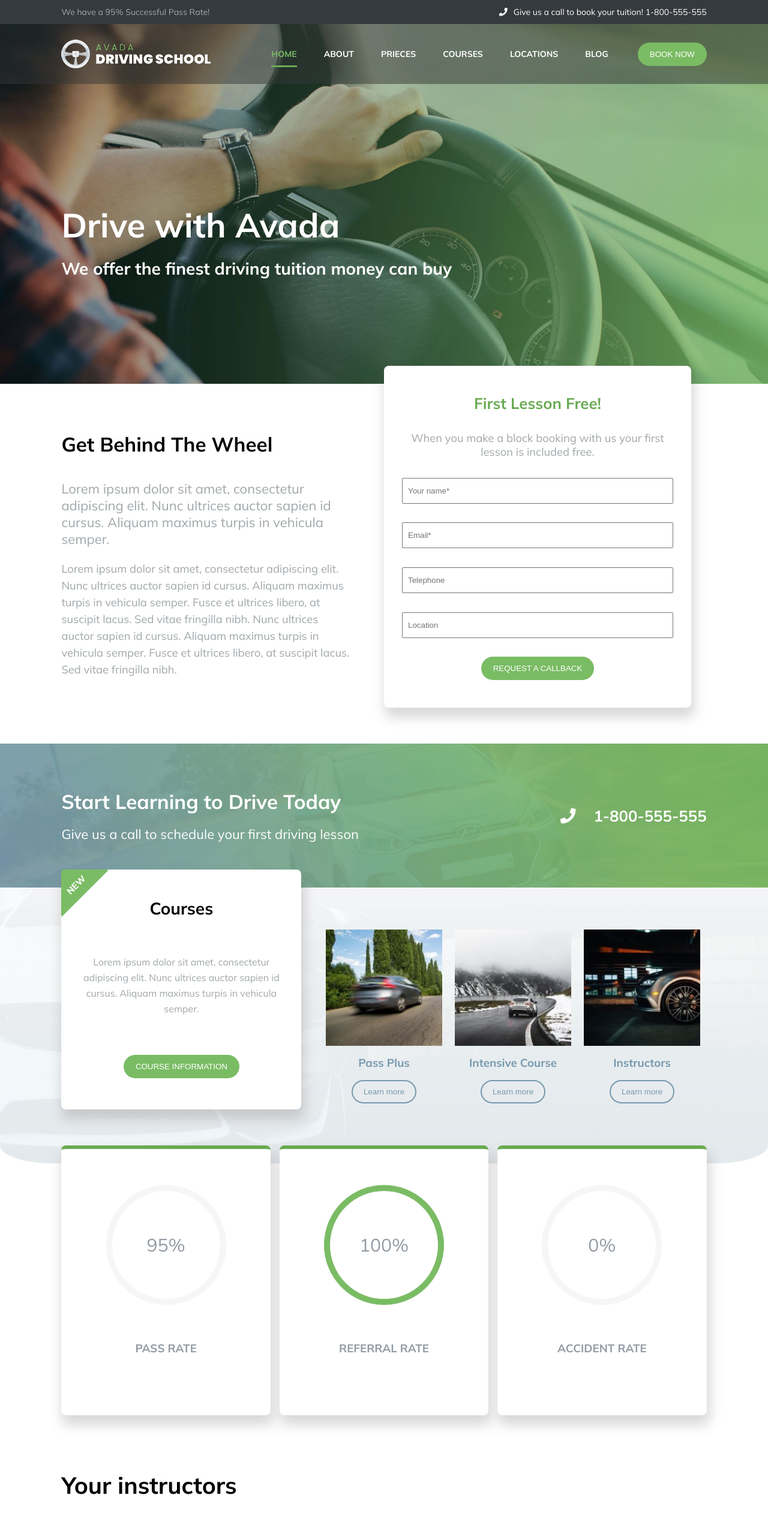
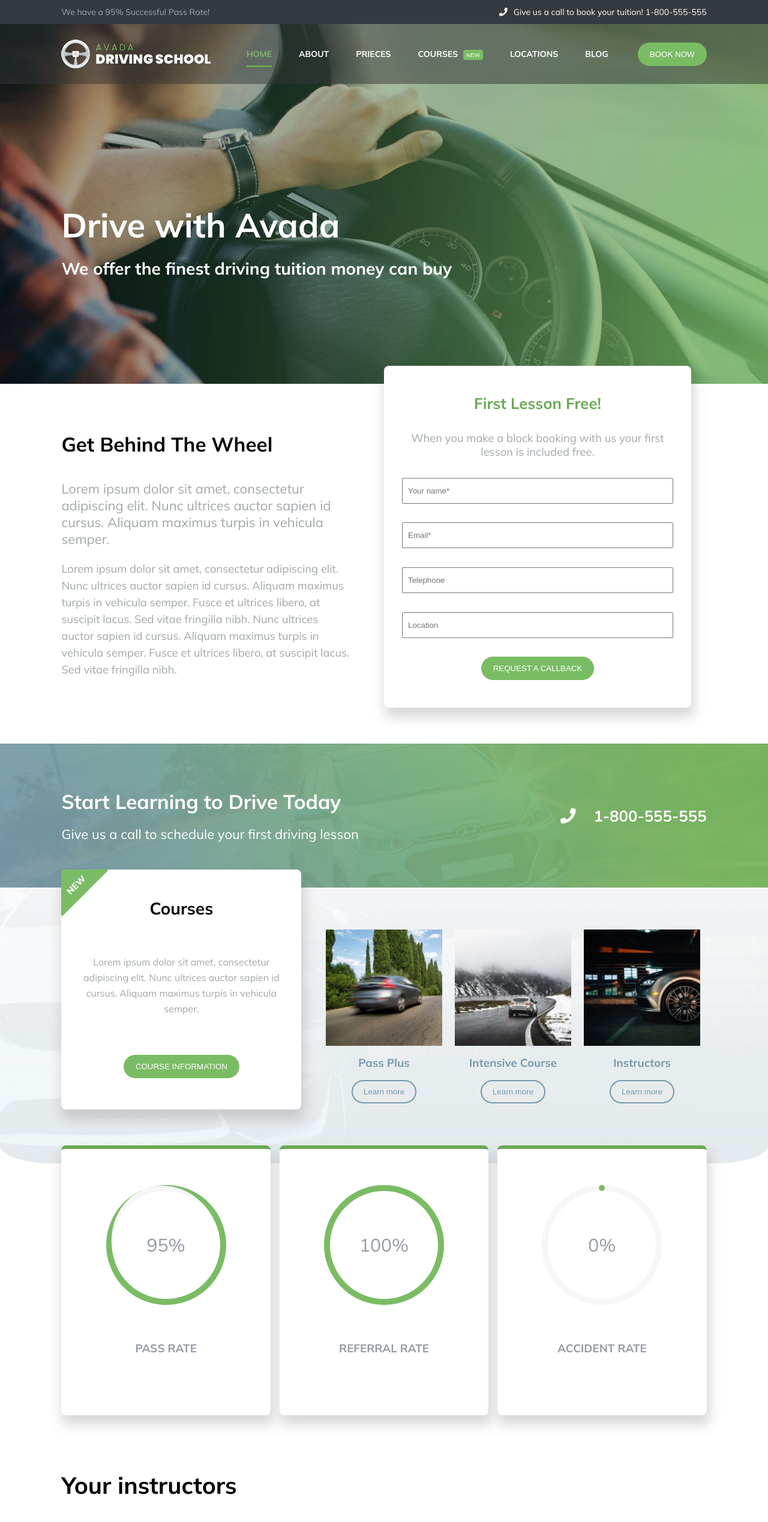
Before and after one commit to NicoleMastrostefano/proj-html-vuejs, a website: page index.html in a window 1280 px wide. Shown: the top 2538 px of the page at 60% size. Drawn offline with nearby package versions, Linux system fonts and the light colour scheme.

Commit message:
button vue/ layover css

```diff
--- a/index.html
+++ b/index.html
@@ -22,7 +22,8 @@
         <div id="header_nav">
           <img src="img/avada-drivers-logo-1x.png" alt="">
           <ul>
-            <li v-for="(item,index) in nav"><a href="#"v-on:click="SetActive(index)"v-bind:class="(active == index) ? 'active' : ''">{{item.name}}</a></li>
+            <li v-for="(item,index) in headerNav"><a :href="item.link" v-on:click="SetActive(index)" v-bind:class="(active == index) ? 'active' : ''">{{item.name}}</a>
+            <button id="smaller" v-if="item.new"type="button">NEW</button></li>
             <button type="button" name="">BOOK NOW</button>
           </ul>
         </div>
@@ -88,19 +89,21 @@
             <div id="rate_flex_container">
               <div class="item">
                 <div class="circle">
+                  <span id="layover_notch"class="layover"></span>
                   <span>95%</span>
                 </div>
                 <h3>PASS RATE</h3>
               </div>
               <div class="item">
                 <div class="circle">
-                  <span id="layover">
+                  <span class="layover">
                   <span>100%</span>
                 </div>
                 <h3>REFERRAL RATE</h3>
               </div>
               <div class="item">
                 <div class="circle">
+                  <span id="layover_dot"></span>
                   <span>0%</span>
                 </div>
               <h3>ACCIDENT RATE</h3>
@@ -203,7 +206,7 @@
           <div id="contact"class="wrapper">
             <h3>CONTACT DETAILS</h3>
             <ul>
-              <li v-for="item in contacts">
+              <li v-for="item in footerContacts">
                 <small>{{item.info}}</small></li>
               <!-- <li><a href="#"><i class="fas fa-phone"></i></a></li>
               <li><a href="#"><i class="far fa-envelope"></i></a></li>
@@ -213,7 +216,7 @@
           <div id="course"class="wrapper">
             <h3>COURSES</h3>
             <ul>
-              <li v-for="item in footer"><i class="far fa-arrow-alt-circle-right"></i>{{item.contact}}</li>
+              <li v-for="item in footerCourses"><i class="far fa-arrow-alt-circle-right"></i>{{item.contact}}</li>
             </ul>
           </div>
           <div id="prices"class="wrapper">
--- a/js/script.js
+++ b/js/script.js
@@ -2,25 +2,36 @@ var app = new Vue(
   {
     el: '#wrapper',
     data: {
-      nav: [
+      headerNav: [
         {
           name: 'HOME',
+          new:false,
+          link:'#',
         },
         {
           name: 'ABOUT',
+          new:false,
+          link:'#',
         },
         {
           name: 'PRIECES',
+          new:false,
+          link:'#',
         },
         {
           name: 'COURSES',
-          button:true,
+          new:true,
+          link:'#',
         },
         {
           name: 'LOCATIONS',
+          new:false,
+          link:'#',
         },
         {
           name: 'BLOG',
+          new:false,
+          link:'#',
         }
       ],
 
@@ -46,7 +57,7 @@ var app = new Vue(
           avatar:"img/testimonial-kelly.png",
         },
       ],
-      footer: [
+      footerCourses: [
         {
           contact:'Pass Plus',
         },
@@ -60,8 +71,9 @@ var app = new Vue(
           contact:'Instructor Training'
         },
       ],
-      contacts: [
+      footerContacts: [
         {
+          icon:'fa-home',
           info:'12345 North Main Street, New York NY, 555555',
 
         },
--- a/src/partials/_footer.scss
+++ b/src/partials/_footer.scss
@@ -47,7 +47,7 @@ footer {
       padding-left: 20px;
       color: #7ABC64;
       i {
-        padding:10px 10px 0px 10px;
+        padding:10px 10px 10px 10px;
       }
     }
     #prices {
--- a/src/partials/_header.scss
+++ b/src/partials/_header.scss
@@ -46,6 +46,13 @@ header {
           border-bottom: 3px solid #69AA53;
         }
       }
+      #smaller {
+        margin-left: 5px;
+        padding: 3px 5px;
+        border-radius: 4px;
+        font-size: 0.7em;
+        vertical-align: middle;
+      }
     }
   }
 }
--- a/src/partials/_main.scss
+++ b/src/partials/_main.scss
@@ -174,7 +174,15 @@
           border-radius: 50%;
           border: 10px solid #F6F6F6;
           font-size: 30px;
-          #layover {
+          #layover_dot {
+            position: absolute;
+            width: 10px;
+            height: 10px;
+            border-radius: 50%;
+            top: -10px;
+            background-color: #7ABC64;
+          }
+          .layover{
             position: absolute;
             width: 200px;
             height:200px;
@@ -184,6 +192,12 @@
             align-items: center;
             justify-content: center;
           }
+          #layover_notch {
+            border-left-color: transparent;
+            transform: rotate(70deg);
+            border-left: none;
+          }
+
         }
       }
     }
```
Also changed, not shown: css/app.css.
